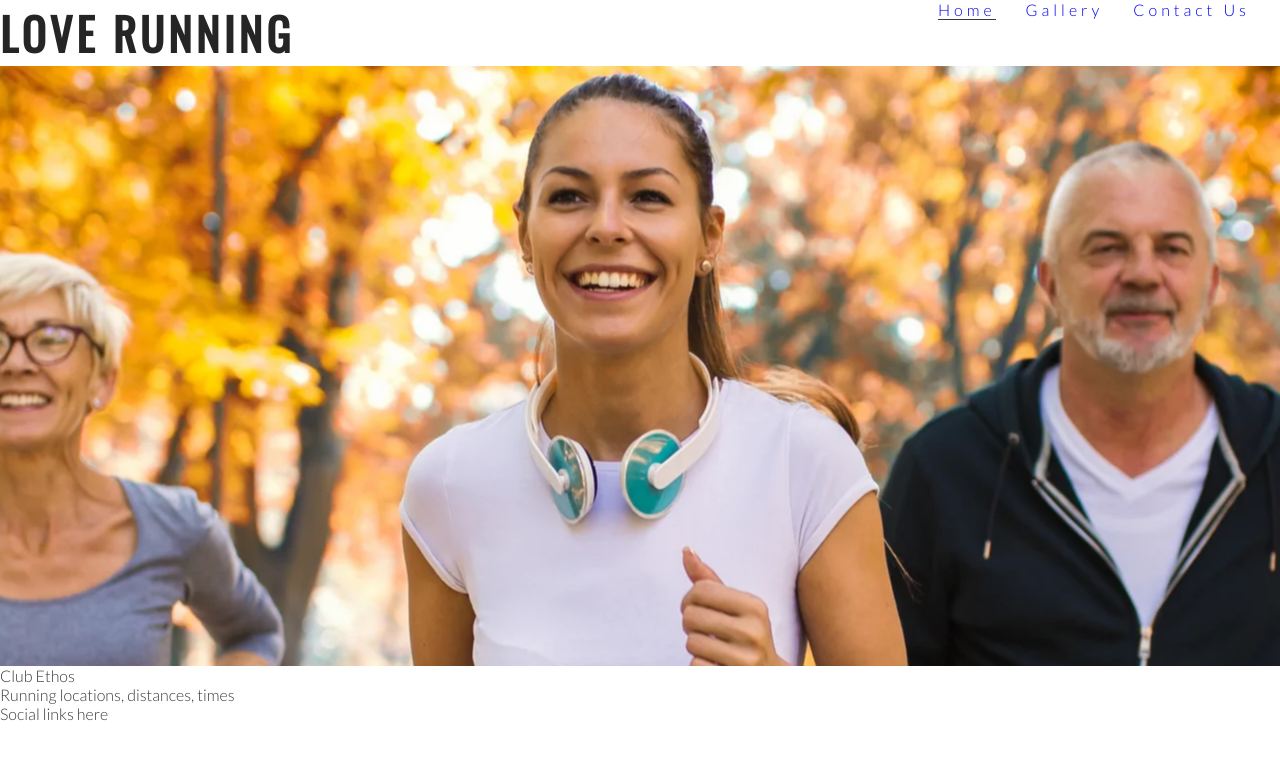
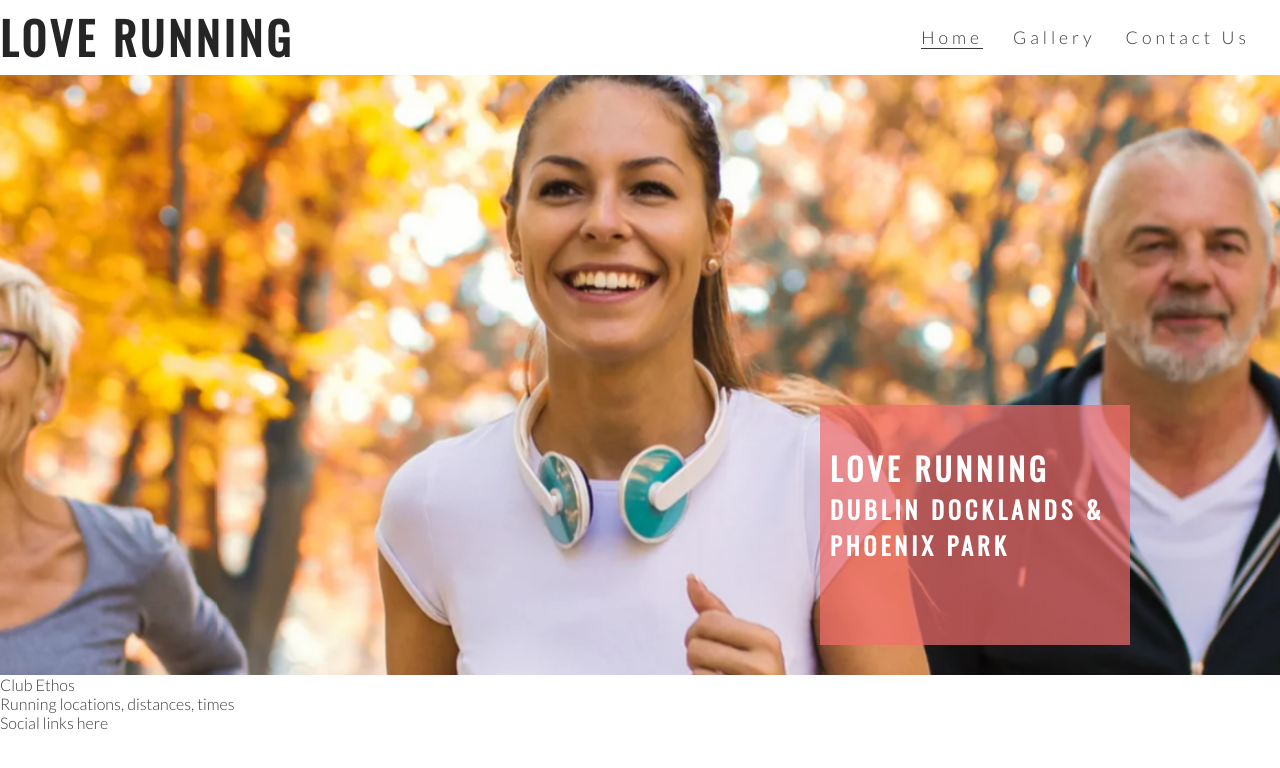
Before and after one commit to Pauldwyer/love-running, a plain HTML site: page index.html in a window 1280 px wide. Drawn offline with nearby package versions, Linux system fonts and the light colour scheme.

Commit message:
style hero image, add cover text and style

```diff
--- a/assets/css/style.css
+++ b/assets/css/style.css
@@ -1,3 +1,4 @@
+
 @import url('https://fonts.googleapis.com/css2?family=Lato:wght@300&family=Oswald&display=swap');
 
 * {
@@ -12,13 +13,13 @@
     color: #3a3a3a;
 }
 
-/* Headings and logo */
+/* headings and logo */
 
 h1, h2 {
     font-family: Oswald, sans-serif;
     text-transform: uppercase;
     letter-spacing: 4px;
-    color: #252525
+    color: #252525;
 }
 
 #logo {
@@ -26,13 +27,14 @@
     font-size: 280%;
 }
 
-/*navigation links*/
+/* navigation links */
+
 #menu {
-    font-size: 100%;
+    font-size: 110%;
     letter-spacing: 4px;
 }
 
-#menu #logo {
+#menu, #logo {
     line-height: 75px;
 }
 
@@ -44,6 +46,7 @@
 
 #menu a {
     text-decoration: none;
+    color: inherit;
 }
 
 #menu a:hover {
@@ -51,30 +54,59 @@
 }
 
 .active {
-    border-bottom: 1px solid #3a3a3a
+    border-bottom: 1px solid #3a3a3a;
 }
 
-/*Hero Image */
+/* hero image and cover text */
 
 #hero-outer {
-height: 600px;
-width: 100%;
-overflow: hidden;
+    height: 600px;
+    width: 100%;
+    overflow: hidden;
+    position: relative;
+}
+
+#cover-text, #cover-text h2 {
+    color: #ffff
+
+
 }
 
 #hero-image {
     height: 600px;
     width: 100%;
-    background: url("../css/images/hero-image.webp") no-repeat center center;
+    background: url('../css/images/hero-image.webp') no-repeat center center;
+
+    /* animates zoom effect on loading page */
+    animation-name: hero-zoom;
+    animation-duration: 5s;
+    animation-fill-mode: forwards;
 }
 
-/*Creates the zoom for the hero-image */
-
+/* creates the level of zoom for hero image */
 @keyframes hero-zoom {
-    from {
-transform: ;
+    from{
+        transform: scale(1);
     }
-    to {
-
+    to{
+        transform: scale(1.1);
     }
 }
+
+#cover-text {
+    font-size: 130%;
+    font-family: Oswald, sans-serif;
+    text-transform: uppercase;
+    letter-spacing: 4px;
+    width: 300px;
+    height: 200px;
+    padding-top: 40px;
+    padding-left: 10px;
+    background-color: rgb(241, 109, 107, .7);
+
+    bottom: 30px;
+    right: 150px;
+
+    position: absolute;
+
+}
--- a/index.html
+++ b/index.html
@@ -33,6 +33,10 @@
     </header>
     <section id="hero-outer">
         <div id="hero-image"></div>
+        <div id="cover-text">
+            <h2>Love Running</h2>
+            <h3>Dublin Docklands & Phoenix Park</h3>
+        </div>
     </section>
     <section>
         Club Ethos
```
